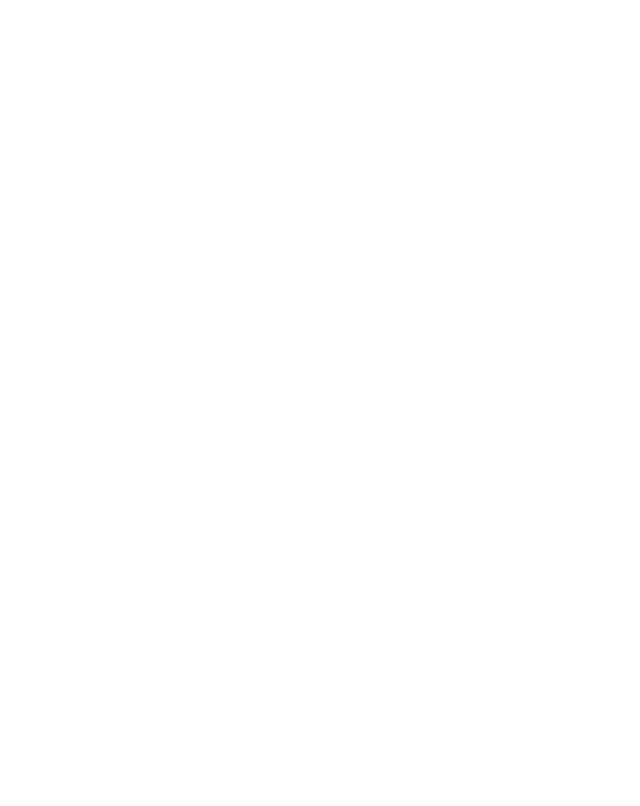
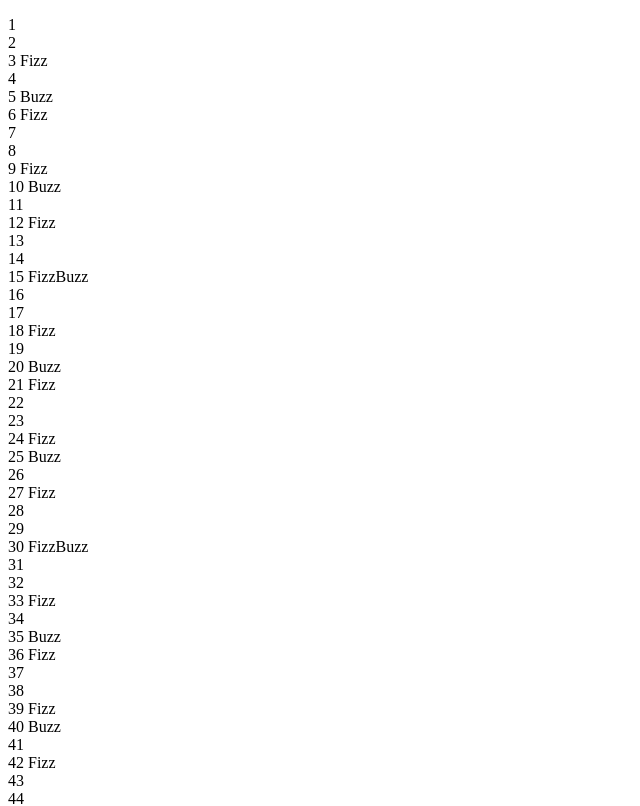
Before and after one commit to francesco-iacono/js-fizzbuzz, a plain HTML site: page index.html in a window 1280 px wide. Shown: the top 806 px of the page, without its empty margins (0-640 px from the left). Drawn offline with Linux system fonts and the light colour scheme.

Commit message:
fine javascript

```diff
--- a/index.html
+++ b/index.html
@@ -5,6 +5,7 @@
     <title>Fizz Buzz</title>
   </head>
   <body>
+    <p id="numeri-line"></p>
     <script src="js/script.js" charset="utf-8"></script>
 
   </body>
--- a/js/script.js
+++ b/js/script.js
@@ -1,13 +1,25 @@
 // FizzBuzz
 // Scrivi un programma che stampi i numeri da 1 a 100,
-var numeri = 0;
-
+var numero = 0;
 for (var i = 0; i < 100; i++) {
-  numeri = i + 1;
-  console.log(numeri);
+  numero = i + 1;
+  console.log(numero);
+  if ((numero % 3 == 0) && (numero % 5 == 0 )) {
+      numero = numero + ' FizzBuzz';
+      document.getElementById('numeri-line').innerHTML += numero + "<br>";
+      console.log(numero);
+  } else if (numero % 5 == 0 ) { //i multipli di 5 stampi Buzz
+      numero = numero + ' Buzz';
+      document.getElementById('numeri-line').innerHTML += numero + "<br>";
+      console.log(numero);
+  } else if (numero % 3 == 0) { //i multipli di 3 stampi “Fizz”
+      numero = numero + ' Fizz';
+      document.getElementById('numeri-line').innerHTML += numero + "<br>";
+      console.log(numero);
+  } else {
+      document.getElementById('numeri-line').innerHTML += numero + "<br>";
+  }
 }
-
-// ma per i multipli di 3 stampi “Fizz” al posto del numero e per i multipli di 5 stampi Buzz.
 // Per i numeri che sono sia multipli di 3 che di 5 stampi FizzBuzz.
 // Prima di partire a scrivere codice poniamoci qualche domanda:
 // Come faccio a sapere se un numero è divisibile per?
```
